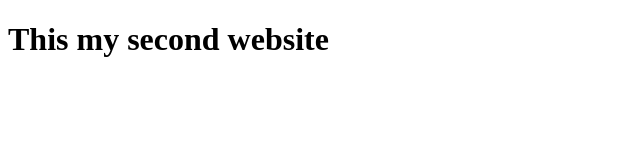
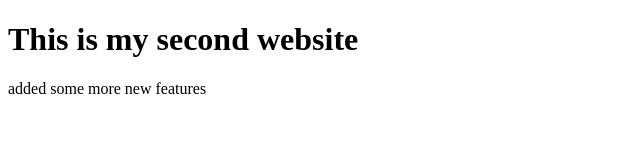
Before and after one commit to SMTAWFIQ/my-second-website, a plain HTML site: page index.html in a window 1280 px wide. Shown: the whole page, without its empty margins (0-640 px from the left). Drawn offline with Linux system fonts and the light colour scheme.

Commit message:
added some fetures

```diff
--- a/index.html
+++ b/index.html
@@ -6,6 +6,7 @@
     <title>Document</title>
 </head>
 <body>
-    <h1>This my second website</h1>
+    <h1>This is my second website</h1>
+    <p>added some more new features</p>
 </body>
 </html>
```
